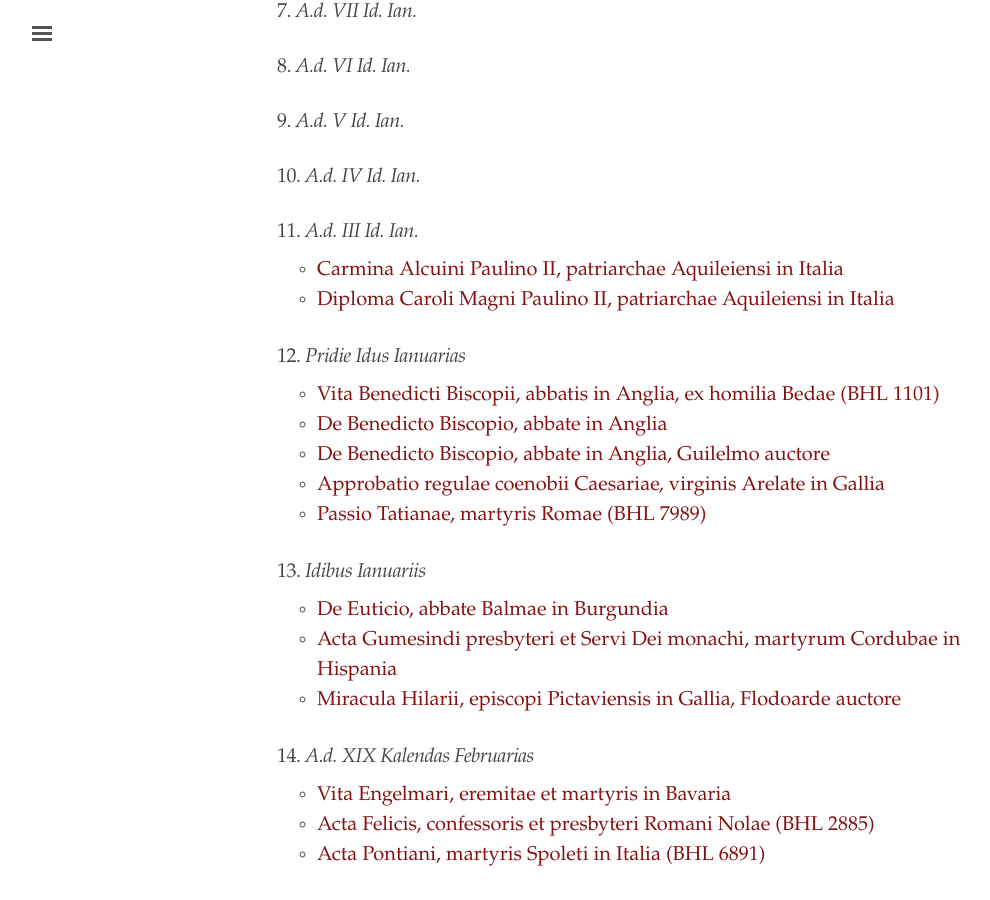
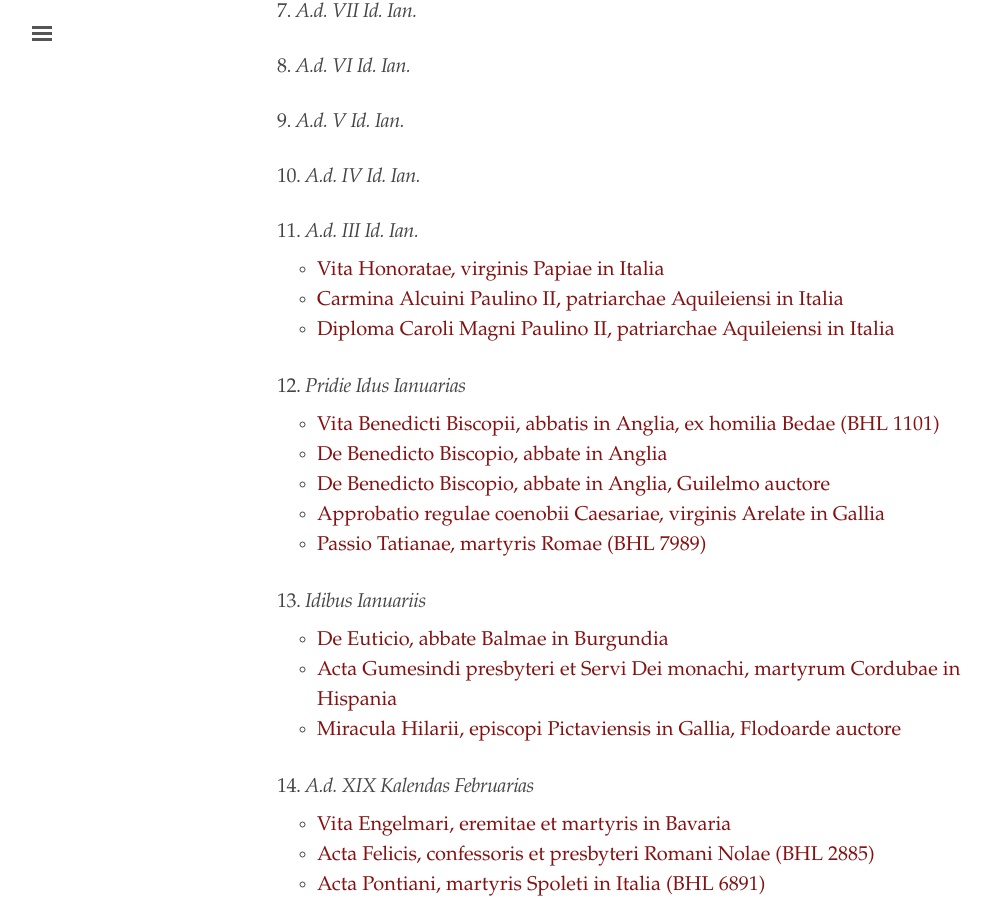
Before and after one commit to cjkoepke1/latin-hagiography, a Jekyll site: the page built from index.md, in a window 1280 px wide and 900 px high, scrolled down 1530 px. Shown: the whole window, without its empty margins (3-993 px from the left). Built offline with Jekyll 4.4.1, drawn with Linux system fonts in a browser that asks for light colours.

Commit message:
Added Vita Honoratae

```diff
--- a/index.md
+++ b/index.md
@@ -62,6 +62,7 @@ title: "Latin Hagiography"
 
 ### 11. *A.d. III Id. Ian.*
 
+- [Vita Honoratae, virginis Papiae in Italia](https://cjkoepke1.github.io/latin-hagiography/texts/vita-honoratae/)
 - [Carmina Alcuini Paulino II, patriarchae Aquileiensi in Italia](https://cjkoepke1.github.io/latin-hagiography/texts/carmina-alcuini-paulino/)
 - [Diploma Caroli Magni Paulino II, patriarchae Aquileiensi in Italia](https://cjkoepke1.github.io/latin-hagiography/texts/diploma-caroli-magni-paulino/)
 
```
